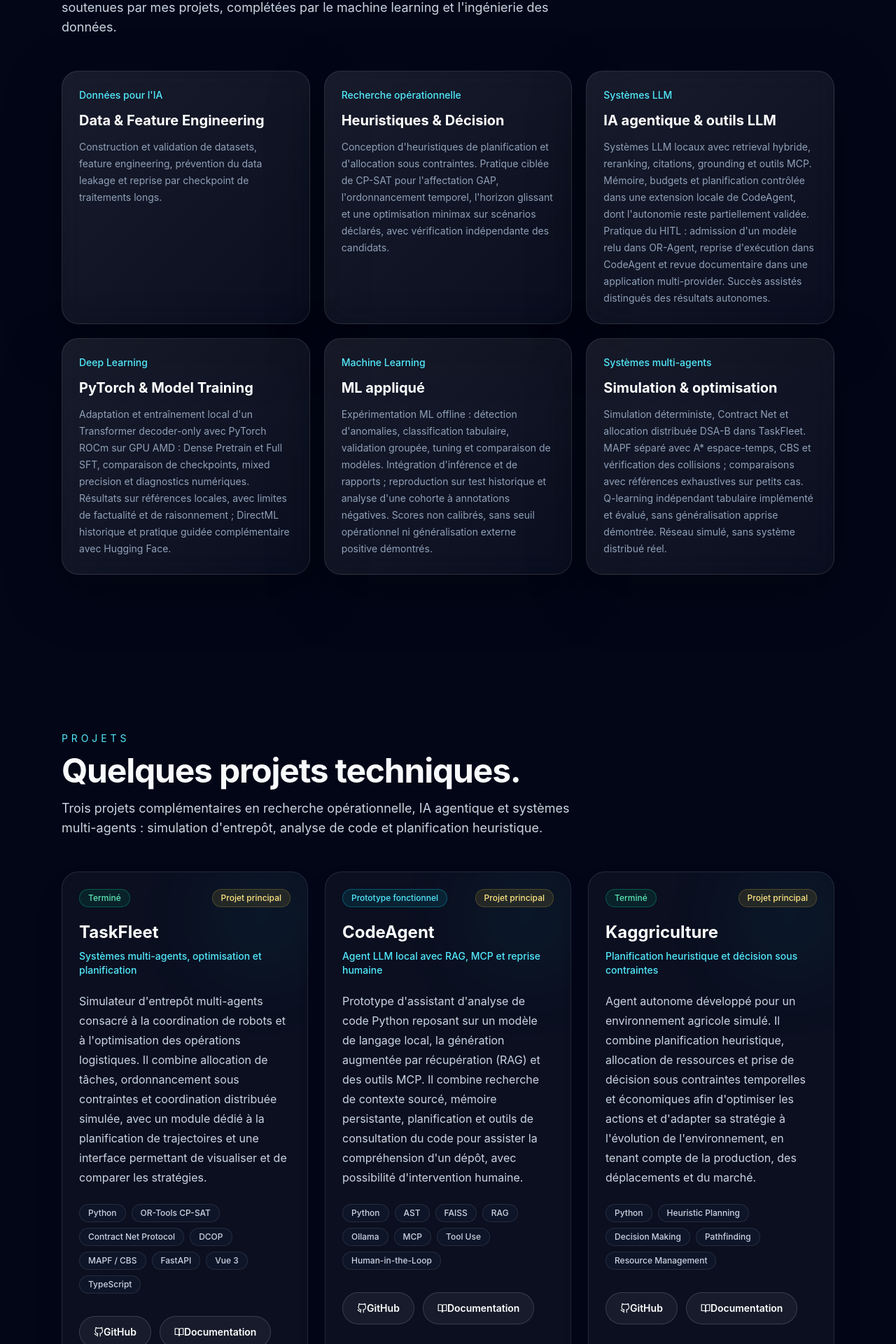
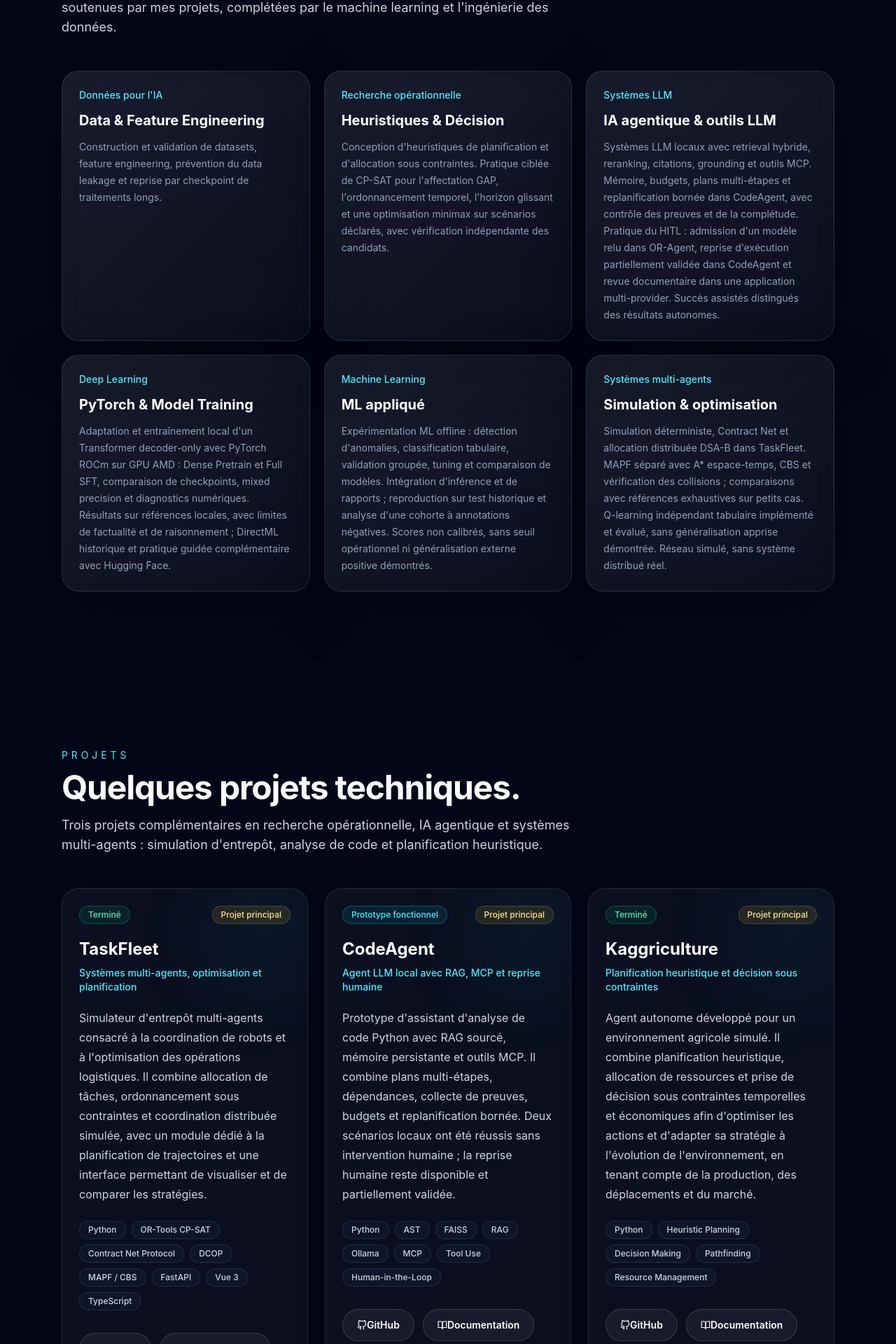
Before and after one commit to Driw0x/Driw0x.github.io, a React (Vite) app: page / in a window 1280 px wide. Shown: the part 1725-3645 px from the top of the page at 70% size. Built offline with nearby package versions, Linux system fonts and the light colour scheme.

Commit message:
docs: maj descriptions projets

```diff
--- a/src/data/projects.ts
+++ b/src/data/projects.ts
@@ -61,7 +61,7 @@ export const projects: Project[] = [
     subtitle: "Application locale de candidature assistée par IA",
 
     description:
-      "Prototype d'application locale pour rechercher et analyser des offres, préparer des CV et lettres à partir des faits documentés d'une base de connaissances, puis suivre les candidatures. Il combine modèles de langage, génération de documents et revue humaine pour accompagner la préparation, avec soumission effectuée par l'utilisateur.",
+      "Prototype d'application locale pour rechercher et analyser des offres, préparer des CV à mise en page ATS et des lettres à partir des faits documentés d'une base de connaissances, puis suivre les candidatures. La concurrence de préparation est configurable et une relance est suggérée dix jours après un accusé de réception enregistré. Revue des documents et soumission restent humaines.",
 
     technologies: [
       "Python",
@@ -87,7 +87,7 @@ export const projects: Project[] = [
     subtitle: "Agent LLM local avec RAG, MCP et reprise humaine",
 
     description:
-      "Prototype d'assistant d'analyse de code Python reposant sur un modèle de langage local, la génération augmentée par récupération (RAG) et des outils MCP. Il combine recherche de contexte sourcé, mémoire persistante, planification et outils de consultation du code pour assister la compréhension d'un dépôt, avec possibilité d'intervention humaine.",
+      "Prototype d'assistant d'analyse de code Python avec RAG sourcé, mémoire persistante et outils MCP. Il combine plans multi-étapes, dépendances, collecte de preuves, budgets et replanification bornée. Deux scénarios locaux ont été réussis sans intervention humaine ; la reprise humaine reste disponible et partiellement validée.",
 
     technologies: [
       "Python",
--- a/src/data/skills.ts
+++ b/src/data/skills.ts
@@ -19,7 +19,7 @@ export const skills: Skill[] = [
     category: "Systèmes LLM",
     title: "IA agentique & outils LLM",
     description:
-      "Systèmes LLM locaux avec retrieval hybride, reranking, citations, grounding et outils MCP. Mémoire, budgets et planification contrôlée dans une extension locale de CodeAgent, dont l'autonomie reste partiellement validée. Pratique du HITL : admission d'un modèle relu dans OR-Agent, reprise d'exécution dans CodeAgent et revue documentaire dans une application multi-provider. Succès assistés distingués des résultats autonomes.",
+      "Systèmes LLM locaux avec retrieval hybride, reranking, citations, grounding et outils MCP. Mémoire, budgets, plans multi-étapes et replanification bornée dans CodeAgent, avec contrôle des preuves et de la complétude. Pratique du HITL : admission d'un modèle relu dans OR-Agent, reprise d'exécution partiellement validée dans CodeAgent et revue documentaire dans une application multi-provider. Succès assistés distingués des résultats autonomes.",
   },
 
   {
--- a/src/data/zh-CN.ts
+++ b/src/data/zh-CN.ts
@@ -43,8 +43,8 @@ export const zhCN: Record<string, string> = {
     "设计约束条件下的规划与分配启发式方法。在限定问题中使用 CP-SAT 进行广义指派问题（GAP）求解、时间调度、滚动时域规划及指定场景下的极小极大优化，并独立验证候选解。",
   "Systèmes LLM": "大语言模型系统",
   "IA agentique & outils LLM": "智能体 AI 与大语言模型工具",
-  "Systèmes LLM locaux avec retrieval hybride, reranking, citations, grounding et outils MCP. Mémoire, budgets et planification contrôlée dans une extension locale de CodeAgent, dont l'autonomie reste partiellement validée. Pratique du HITL : admission d'un modèle relu dans OR-Agent, reprise d'exécution dans CodeAgent et revue documentaire dans une application multi-provider. Succès assistés distingués des résultats autonomes.":
-    "本地大语言模型系统实践涵盖混合检索、重排序、引用、来源依据核验和 MCP 工具。CodeAgent 的本地扩展包含记忆、预算限制与受控规划，其自主性仅得到部分验证。人工介入（HITL）实践包括：在 OR-Agent 中审核并批准问题模型、在 CodeAgent 中恢复执行，以及在支持多个模型服务提供方的应用中审核文档。人工辅助成功与自主运行结果分别记录。",
+  "Systèmes LLM locaux avec retrieval hybride, reranking, citations, grounding et outils MCP. Mémoire, budgets, plans multi-étapes et replanification bornée dans CodeAgent, avec contrôle des preuves et de la complétude. Pratique du HITL : admission d'un modèle relu dans OR-Agent, reprise d'exécution partiellement validée dans CodeAgent et revue documentaire dans une application multi-provider. Succès assistés distingués des résultats autonomes.":
+    "本地大语言模型系统实践涵盖混合检索、重排序、引用、来源依据核验和 MCP 工具。CodeAgent 结合记忆、预算限制、多步骤计划与有限重规划，并检查证据和任务完成的完整性。人工介入（HITL）实践包括：在 OR-Agent 中审核并批准问题模型、在 CodeAgent 中恢复执行（仅获部分验证），以及在支持多个模型服务提供方的应用中审核文档。人工辅助成功与自主运行结果分别记录。",
   "Deep Learning": "深度学习",
   "PyTorch & Model Training": "PyTorch 与模型训练",
   "Adaptation et entraînement local d'un Transformer decoder-only avec PyTorch ROCm sur GPU AMD : Dense Pretrain et Full SFT, comparaison de checkpoints, mixed precision et diagnostics numériques. Résultats sur références locales, avec limites de factualité et de raisonnement ; DirectML historique et pratique guidée complémentaire avec Hugging Face.":
@@ -82,11 +82,11 @@ export const zhCN: Record<string, string> = {
   "Assistant local de modélisation et de résolution de problèmes d'affectation sous contraintes de capacité. Il associe interprétation de demandes en langage naturel, formulation structurée, résolution par contraintes et vérification indépendante des solutions, avec un parcours de revue et de validation humaine pour contrôler et corriger les formulations.":
     "用于容量约束指派问题建模与求解的本地助手。结合自然语言需求解析、结构化建模、约束求解与解的独立验证，并提供人工审核和确认流程，以检查和修正问题模型。",
   "Application locale de candidature assistée par IA": "AI 辅助求职的本地应用",
-  "Prototype d'application locale pour rechercher et analyser des offres, préparer des CV et lettres à partir des faits documentés d'une base de connaissances, puis suivre les candidatures. Il combine modèles de langage, génération de documents et revue humaine pour accompagner la préparation, avec soumission effectuée par l'utilisateur.":
-    "本地应用原型，用于搜索和分析职位、依据知识库中有记录的事实准备简历与求职信，并跟踪申请。结合语言模型、文档生成与人工审核辅助申请准备，最终由用户自行提交。",
+  "Prototype d'application locale pour rechercher et analyser des offres, préparer des CV à mise en page ATS et des lettres à partir des faits documentés d'une base de connaissances, puis suivre les candidatures. La concurrence de préparation est configurable et une relance est suggérée dix jours après un accusé de réception enregistré. Revue des documents et soumission restent humaines.":
+    "本地求职辅助应用原型，用于搜索和分析职位，根据知识库中有记录的事实准备采用 ATS 排版的简历与求职信，并跟踪申请。可配置同时准备申请材料的数量，并在记录收到确认回执十天后建议跟进。文档由用户审核，申请由用户自行提交。",
   "Agent LLM local avec RAG, MCP et reprise humaine": "结合 RAG、MCP 与人工介入恢复执行的本地 LLM 智能体",
-  "Prototype d'assistant d'analyse de code Python reposant sur un modèle de langage local, la génération augmentée par récupération (RAG) et des outils MCP. Il combine recherche de contexte sourcé, mémoire persistante, planification et outils de consultation du code pour assister la compréhension d'un dépôt, avec possibilité d'intervention humaine.":
-    "基于本地大语言模型、检索增强生成（RAG）和 MCP 工具的 Python 代码分析助手原型。结合有来源依据的上下文检索、持久化记忆、规划和代码查阅工具，辅助理解代码仓库，并支持人工介入。",
+  "Prototype d'assistant d'analyse de code Python avec RAG sourcé, mémoire persistante et outils MCP. Il combine plans multi-étapes, dépendances, collecte de preuves, budgets et replanification bornée. Deux scénarios locaux ont été réussis sans intervention humaine ; la reprise humaine reste disponible et partiellement validée.":
+    "Python 代码分析助手原型，结合有来源依据的检索增强生成（RAG）、持久化记忆与 MCP 工具。支持多步骤计划、步骤依赖、证据收集、预算限制及有限重规划。两个本地场景在无人工介入的情况下成功完成；仍支持人工介入恢复执行，其验证尚不完整。",
   "ML expérimental pour l'analyse de comportements suspects": "用于可疑行为分析的实验性机器学习",
   "Outil expérimental d'analyse hors ligne de parties Counter-Strike 2, consacré à l'étude des comportements de visée suspects. Il combine extraction de télémétrie, construction de caractéristiques, détection d'anomalies et classification supervisée pour produire des scores, des rapports et des visualisations facilitant l'examen des comportements.":
     "用于离线分析 Counter-Strike 2 对局的实验性工具，研究可疑瞄准行为。结合遥测数据提取、特征构建、异常检测与监督分类，生成评分、报告和可视化结果，辅助审查游戏行为。",
```
